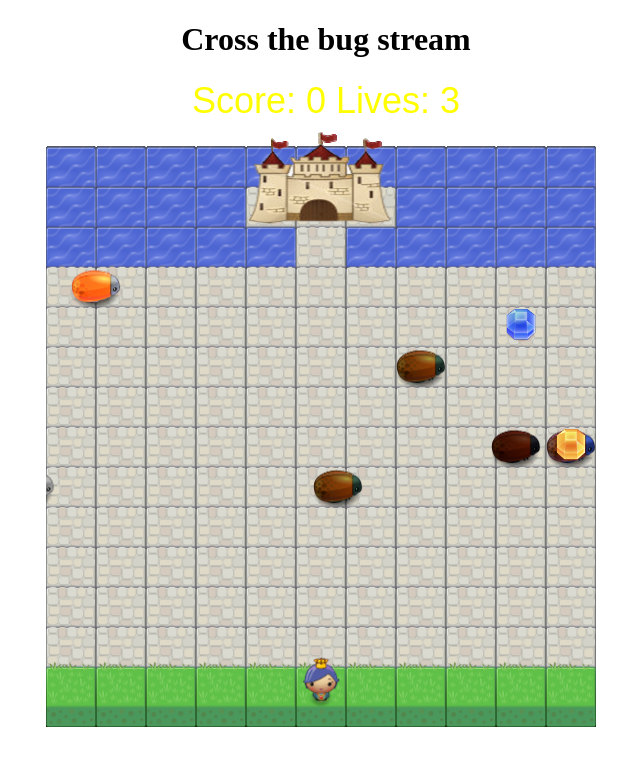
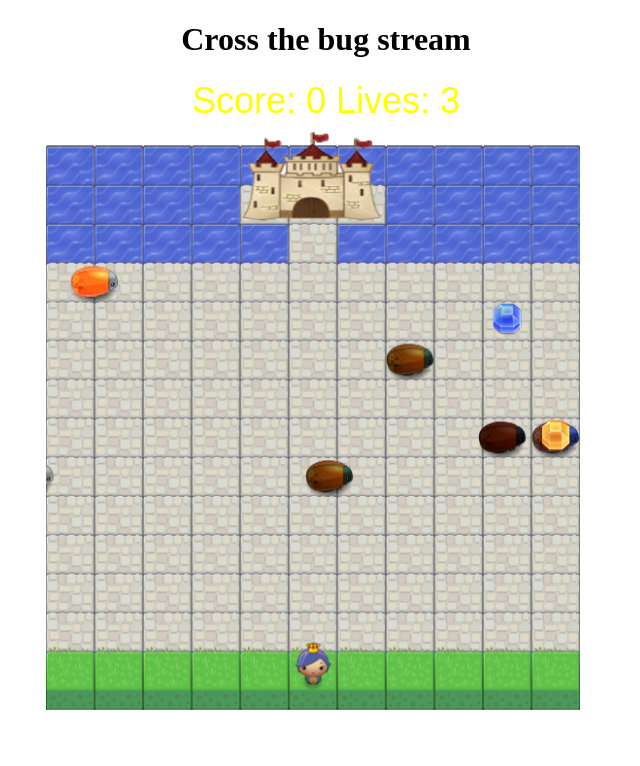
Before and after one commit to gaokuande/crossbug, a plain HTML site: page index.html in a window 1280 px wide. Shown: the whole page, without its empty margins (314-954 px from the left). Drawn offline with nearby package versions, Linux system fonts and the light colour scheme; no server answers; animation ran at ten frames a second.

Commit message:
first commit

```diff
--- a/css/style.css
+++ b/css/style.css
@@ -9,7 +9,7 @@ body {
 #all{
 	position: relative;
     width: 700px;
-    height: 1000px;
+    height: 85vh;
     margin-left: auto;
     margin-right: auto;
 }
--- a/js/app.js
+++ b/js/app.js
@@ -329,7 +329,7 @@ Key.prototype.update = function() {
         keyCount++;
     }
     // Once player grabs 5 gems a key appears
-    if (grabKey === 0 && gemCount >= 1) {
+    if (grabKey === 0 && gemCount >= 10) {
         key.itemReset(); // Travels up to its parent (Gem) to use this method
         this.sprite = 'images/Key.png';
         grabKey++;
--- a/js/engine.js
+++ b/js/engine.js
@@ -29,7 +29,7 @@ var Engine = (function(global) {
     canvas.width = 550;
     canvas.height = 700;
     canvas.setAttribute("id", "canvas");
-    canvas.setAttribute("style", "position: absolute;left: 10%;right: auto;");
+    canvas.setAttribute("style", "position: absolute;left: 10%;right: auto;height:85vh");
     document.getElementById('all').appendChild(canvas);
 
     /* This function serves as the kickoff point for the game loop itself
```
Also changed, not shown: 1 other file.
